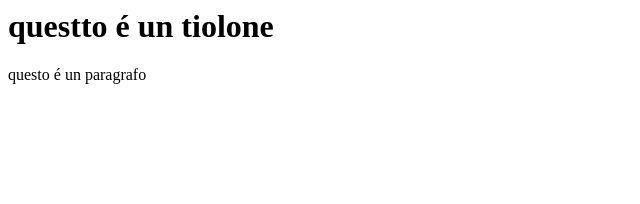
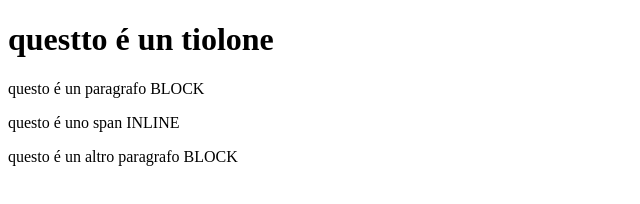
Before and after one commit to guidogig/git-example, a plain HTML site: page index.html in a window 1280 px wide. Shown: the whole page, without its empty margins (0-640 px from the left). Drawn offline with Linux system fonts and the light colour scheme.

Commit message:
boilerplate html

```diff
--- a/index.html
+++ b/index.html
@@ -1,3 +1,13 @@
-<h1>questto é un tiolone</h1>
-
-<p>questo é un paragrafo</p>
+<!DOCTYPE html>
+<html lang="en">
+<head> <!-- informazioni di contesto utili più che altro al browser -->
+    <meta charset="UTF-8">
+    <meta name="viewport" content="width=device-width, initial-scale=1.0">
+    <title>Document</title>
+</head>
+<body>
+    <h1>questto é un tiolone</h1>
+    <p>questo é un paragrafo BLOCK</p> <span>questo é uno span INLINE</span>
+    <p>questo é un altro paragrafo BLOCK</p>
+</body>
+</html>
```
